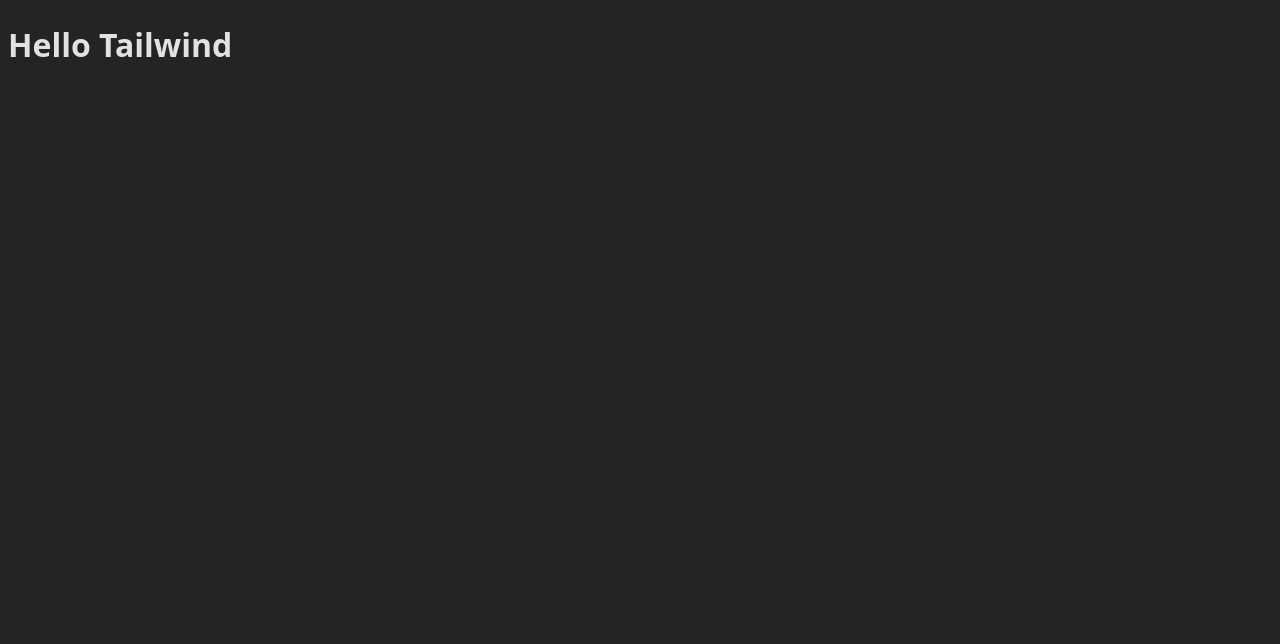
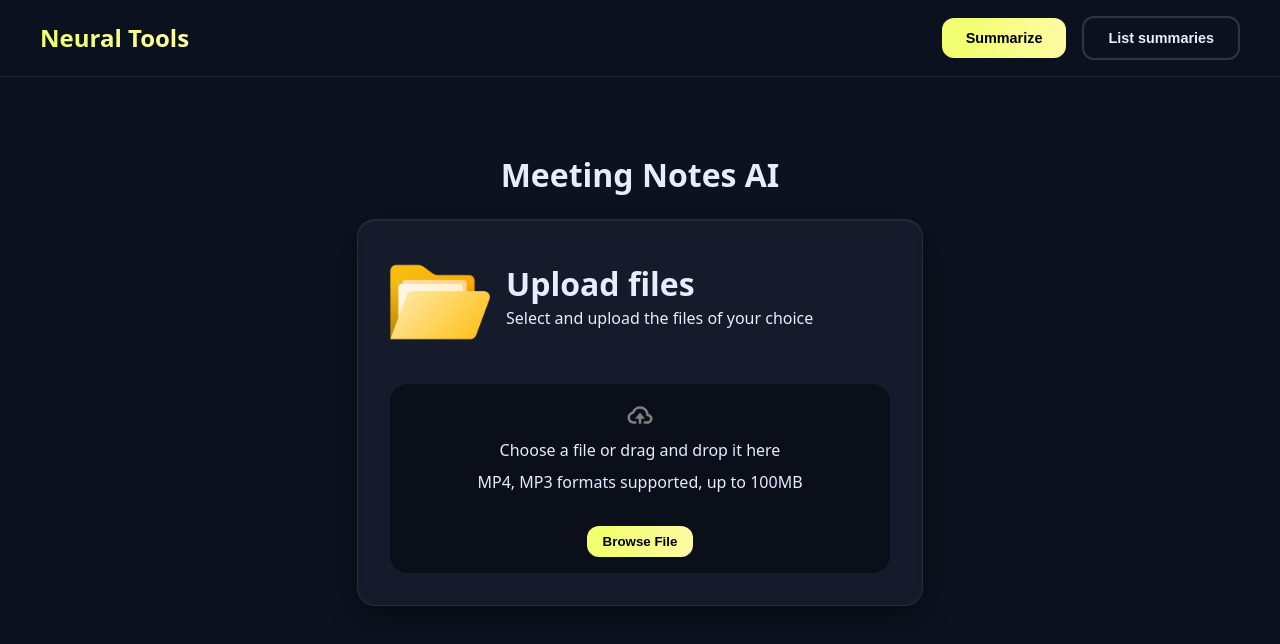
Before and after one commit to ojeelafriend/meeting-notes-ai, a React (Vite) app in the folder client/: page / in a window 1280 px wide. Shown: the top 644 px of the page. Built offline with nearby package versions, Linux system fonts and the light colour scheme.

Commit message:
[modify] diseño base del mvp

```diff
--- a/client/index.html
+++ b/client/index.html
@@ -7,6 +7,9 @@
     <title>Neural Team: Meeting Notes AI</title>
   </head>
   <body>
+    <header>
+      <nav></nav>
+    </header>
     <div id="root"></div>
     <script type="module" src="/src/main.tsx"></script>
   </body>
--- a/client/package.json
+++ b/client/package.json
@@ -12,7 +12,8 @@
   "dependencies": {
     "@tailwindcss/vite": "^4.1.12",
     "react": "^19.1.1",
-    "react-dom": "^19.1.1"
+    "react-dom": "^19.1.1",
+    "react-icons": "^5.5.0"
   },
   "devDependencies": {
     "@eslint/js": "^9.33.0",
--- a/client/src/App.tsx
+++ b/client/src/App.tsx
@@ -1,10 +1,39 @@
-import "./App.css";
+import { BiCloudUpload } from "react-icons/bi";
+import folderIcon from "./assets/folder.png";
 
 function App() {
   return (
     <>
-      <div className="flex items-center justify-center h-screen bg-gray-900">
-        <h1 className="text-4xl font-bold text-white">Hello Tailwind</h1>
+      {/* Header */}
+      <header className="header">
+        <div className="header-content">
+          <h2 className="header-title">Neural Tools</h2>
+          <div className="header-buttons">
+            <button className="btn-primary">Summarize</button>
+            <button className="btn-secondary">List summaries</button>
+          </div>
+        </div>
+      </header>
+
+      <div className="page">
+        <h1 className="text-white">Meeting Notes AI</h1>
+        <div className="glass">
+          <img src={folderIcon} alt="folder" height={100} width={100} />
+          <h1>Upload files </h1>
+          <p>Select and upload the files of your choice</p>
+          <div className="inner-glass">
+            <input type="file" multiple hidden />
+
+            <BiCloudUpload size={30} color="gray" />
+            <p className="text-explained">
+              Choose a file or drag and drop it here
+            </p>
+            <p className="text-format-supported">
+              MP4, MP3 formats supported, up to 100MB
+            </p>
+            <button className="browse-file">Browse File</button>
+          </div>
+        </div>
       </div>
     </>
   );
--- a/client/src/index.css
+++ b/client/src/index.css
@@ -2,13 +2,195 @@
   font-family: system-ui, Avenir, Helvetica, Arial, sans-serif;
   line-height: 1.5;
   font-weight: 400;
-
-  color-scheme: light dark;
-  color: rgba(255, 255, 255, 0.87);
-  background-color: #242424;
-
+  background-color: var(--bg-1);
+  --bg-1: #0d1220; /* base oscuro */
+  --bg-2: #0a0f1a; /* mezcla */
+  --glow-1: rgba(88, 101, 242, 0.35); /* violeta/azul suave */
+  --glow-2: rgba(0, 231, 196, 0.18); /* cian suave */
+  --glow-3: rgba(155, 81, 224, 0.22); /* fucsia/violeta suave */
   font-synthesis: none;
   text-rendering: optimizeLegibility;
   -webkit-font-smoothing: antialiased;
   -moz-osx-font-smoothing: grayscale;
 }
+
+.page {
+  display: flex;
+  flex-direction: column;
+  align-items: center;
+  justify-content: center;
+  height: 70vh;
+}
+
+h1 {
+  color: #e7ecff;
+  font-size: 2rem;
+  font-weight: 600;
+  margin-bottom: 20px;
+}
+
+.glass {
+  display: grid;
+  grid-template-columns: 20% 1fr;
+  width: min(500px, 90vw);
+  padding: 2rem;
+  border-radius: 18px;
+  background: rgba(255, 255, 255, 0.04);
+  border: 1px solid rgba(255, 255, 255, 0.08);
+  box-shadow: 0 10px 30px rgba(0, 0, 0, 0.45),
+    inset 0 1px 0 rgba(255, 255, 255, 0.06);
+  backdrop-filter: blur(10px) saturate(120%);
+  -webkit-backdrop-filter: blur(10px) saturate(120%);
+  color: #e7ecff;
+  column-gap: 1rem;
+}
+
+.glass > h1,
+.glass > p {
+  margin: 0;
+}
+
+.glass > p {
+  margin-top: -1.5rem;
+}
+
+.glass > h1 {
+  margin-top: 0.5rem;
+}
+
+.glass img {
+  grid-row: 1 / 3;
+}
+
+.inner-glass {
+  margin-top: 2rem;
+  grid-column: 1 / 3;
+  background-color: var(--bg-2);
+  padding: 1rem;
+  border-radius: 18px;
+  display: flex;
+  flex-direction: column;
+  align-items: center;
+  justify-content: center;
+  gap: 1rem;
+}
+
+.inner-glass > p {
+  margin: 0;
+  margin-top: -0.5rem;
+}
+.inner-glass button {
+  background-color: transparent;
+  border: transparent;
+  background: linear-gradient(92.43deg, #f1ff70 17.35%, #fff9aa 111.05%);
+  border-radius: 12px;
+  padding: 0.5rem 1rem;
+  color: #000;
+  font-weight: 600;
+  cursor: pointer;
+  display: flex;
+  align-items: center;
+  justify-content: center;
+  margin-top: 1rem;
+  transition: all 0.3s ease;
+}
+
+.inner-glass button:hover {
+  background: linear-gradient(92.43deg, #e8f560 17.35%, #f0ec90 111.05%);
+  transform: translateY(-1px);
+  box-shadow: 0 4px 12px rgba(241, 255, 112, 0.3);
+  border-radius: 12px;
+  padding: 0.5rem 1rem;
+  font-weight: 600;
+  cursor: pointer;
+  display: flex;
+  align-items: center;
+  justify-content: center;
+  margin-top: 1rem;
+  transition: all 0.3s ease;
+  color: #000;
+}
+
+/* Header Styles */
+.header {
+  position: fixed;
+  top: 0;
+  left: 0;
+  right: 0;
+  z-index: 1000;
+  background: rgba(13, 18, 32, 0.85);
+  border-bottom: 1px solid rgba(255, 255, 255, 0.08);
+  backdrop-filter: blur(10px) saturate(120%);
+  -webkit-backdrop-filter: blur(10px) saturate(120%);
+  padding: 1rem 0;
+}
+
+.header-content {
+  max-width: 1200px;
+  margin: 0 auto;
+  display: flex;
+  justify-content: space-between;
+  align-items: center;
+  padding: 0 2rem;
+}
+
+.header-title {
+  color: #e7ecff;
+  font-size: 1.5rem;
+  font-weight: 700;
+  margin: 0;
+  background: linear-gradient(92.43deg, #f1ff70 17.35%, #fff9aa 111.05%);
+  -webkit-background-clip: text;
+  background-clip: text;
+  -webkit-text-fill-color: transparent;
+}
+
+.header-buttons {
+  display: flex;
+  gap: 1rem;
+  align-items: center;
+}
+
+/* Primary Button - Similar to Browse File */
+.btn-primary {
+  background: linear-gradient(92.43deg, #f1ff70 17.35%, #fff9aa 111.05%);
+  border: none;
+  border-radius: 12px;
+  padding: 0.75rem 1.5rem;
+  color: #000;
+  font-weight: 600;
+  cursor: pointer;
+  transition: all 0.3s ease;
+  font-size: 0.9rem;
+}
+
+.btn-primary:hover {
+  background: linear-gradient(92.43deg, #e8f560 17.35%, #f0ec90 111.05%);
+  transform: translateY(-1px);
+  box-shadow: 0 4px 12px rgba(241, 255, 112, 0.3);
+}
+
+/* Secondary Button - Contrasting style */
+.btn-secondary {
+  background: transparent;
+  border: 2px solid rgba(255, 255, 255, 0.15);
+  border-radius: 12px;
+  padding: 0.75rem 1.5rem;
+  color: #e7ecff;
+  font-weight: 600;
+  cursor: pointer;
+  transition: all 0.3s ease;
+  font-size: 0.9rem;
+}
+
+.btn-secondary:hover {
+  background: rgba(255, 255, 255, 0.05);
+  border-color: rgba(255, 255, 255, 0.25);
+  transform: translateY(-1px);
+  box-shadow: 0 4px 12px rgba(255, 255, 255, 0.1);
+}
+
+/* Adjust page to account for fixed header */
+.page {
+  padding-top: 5rem;
+}
```
Also changed, not shown: client/src/App.css (deleted), client/src/assets/folder.png (added), 1 other file (tests, documents, lock files or other folders).
